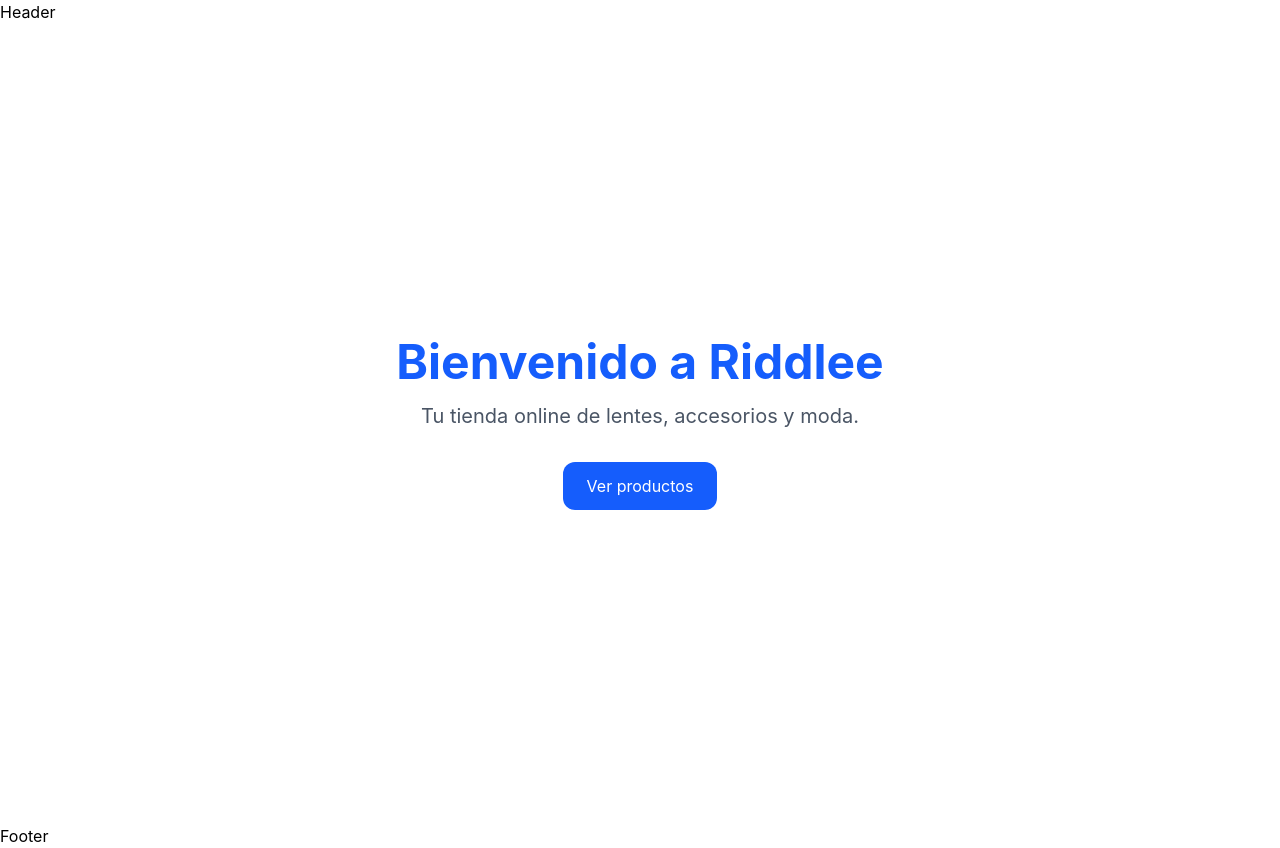
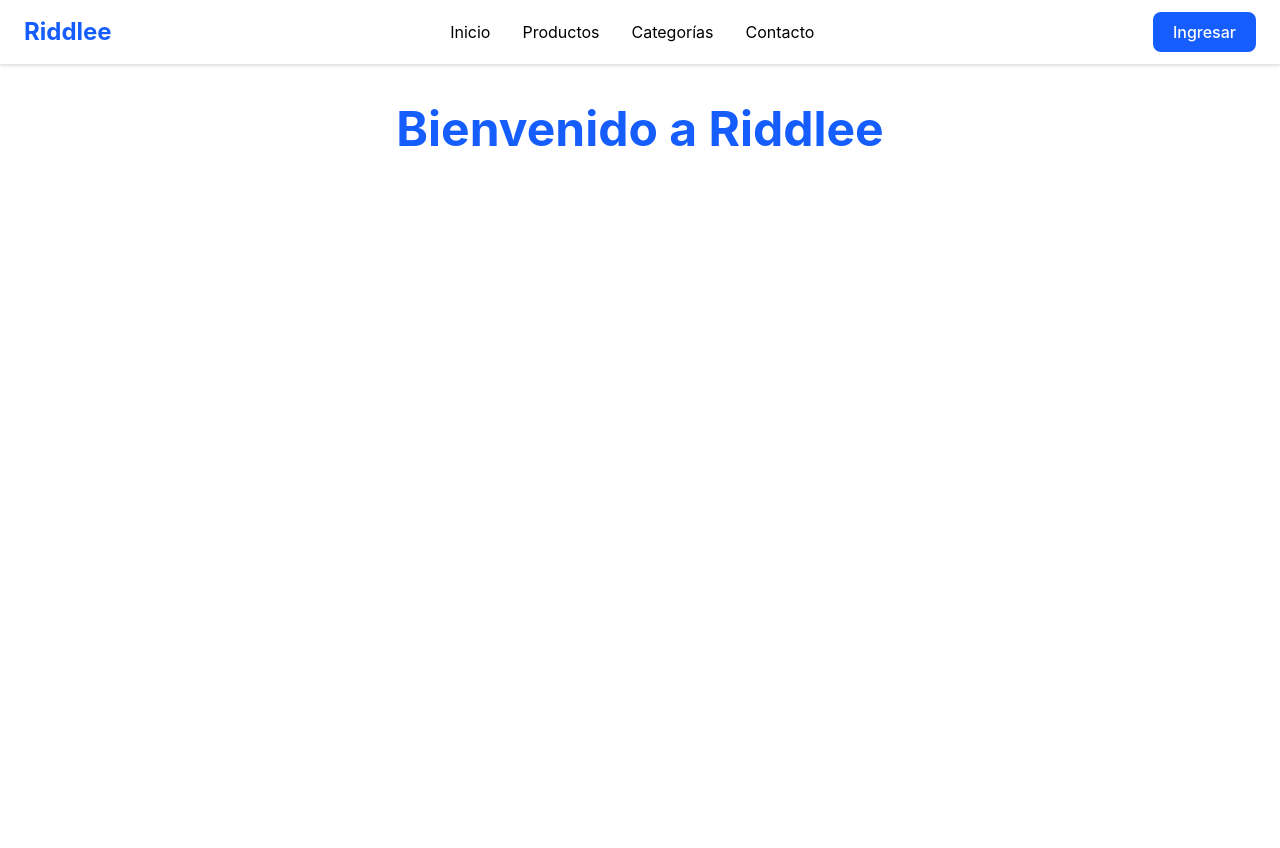
Before and after one commit to riddleeadmin-pepis/riddlee-web, a React (Vite) app: page / in a window 1280 px wide. After the commit the page ends 800 px from the top, so only its background shows below. Built offline with nearby package versions, Linux system fonts and the light colour scheme.

Commit message:
Crear Header y estructura inicial

```diff
--- a/src/App.tsx
+++ b/src/App.tsx
@@ -1,12 +1,5 @@
 import Home from "./pages/Home";
-import MainLayout from "./layouts/MainLayout";
 
-function App() {
-  return (
-    <MainLayout>
-      <Home />
-    </MainLayout>
-  );
+export default function App() {
+  return <Home />;
 }
-
-export default App;
--- /dev/null
+++ b/src/components/Header.tsx
@@ -0,0 +1,40 @@
+export default function Header() {
+  return (
+    <header className="sticky top-0 z-50 w-full border-b border-gray-200 bg-white shadow-sm">
+      <div className="mx-auto flex h-16 max-w-7xl items-center justify-between px-6">
+
+        {/* Logo */}
+        <div>
+          <h1 className="text-2xl font-bold text-blue-600">
+            Riddlee
+          </h1>
+        </div>
+
+        {/* Menú */}
+        <nav className="hidden items-center gap-8 md:flex">
+          <a href="#" className="transition hover:text-blue-600">
+            Inicio
+          </a>
+
+          <a href="#" className="transition hover:text-blue-600">
+            Productos
+          </a>
+
+          <a href="#" className="transition hover:text-blue-600">
+            Categorías
+          </a>
+
+          <a href="#" className="transition hover:text-blue-600">
+            Contacto
+          </a>
+        </nav>
+
+        {/* Botón */}
+        <button className="rounded-lg bg-blue-600 px-5 py-2 font-medium text-white transition hover:bg-blue-700">
+          Ingresar
+        </button>
+
+      </div>
+    </header>
+  );
+}
--- a/src/pages/Home.tsx
+++ b/src/pages/Home.tsx
@@ -1,21 +1,15 @@
-function Home() {
+import Header from "../components/Header";
+
+export default function Home() {
   return (
-    <section className="min-h-screen flex items-center justify-center">
-      <div className="text-center">
-        <h1 className="text-5xl font-bold text-blue-600">
+    <>
+      <Header />
+
+      <main>
+        <h1 className="p-10 text-center text-5xl font-bold text-blue-600">
           Bienvenido a Riddlee
         </h1>
-
-        <p className="mt-4 text-xl text-gray-600">
-          Tu tienda online de lentes, accesorios y moda.
-        </p>
-
-        <button className="mt-8 rounded-xl bg-blue-600 px-6 py-3 text-white hover:bg-blue-700 transition">
-          Ver productos
-        </button>
-      </div>
-    </section>
+      </main>
+    </>
   );
 }
-
-export default Home;
```
Also changed, not shown: src/components/Footer.tsx (added), src/components/Hero.tsx (added).
